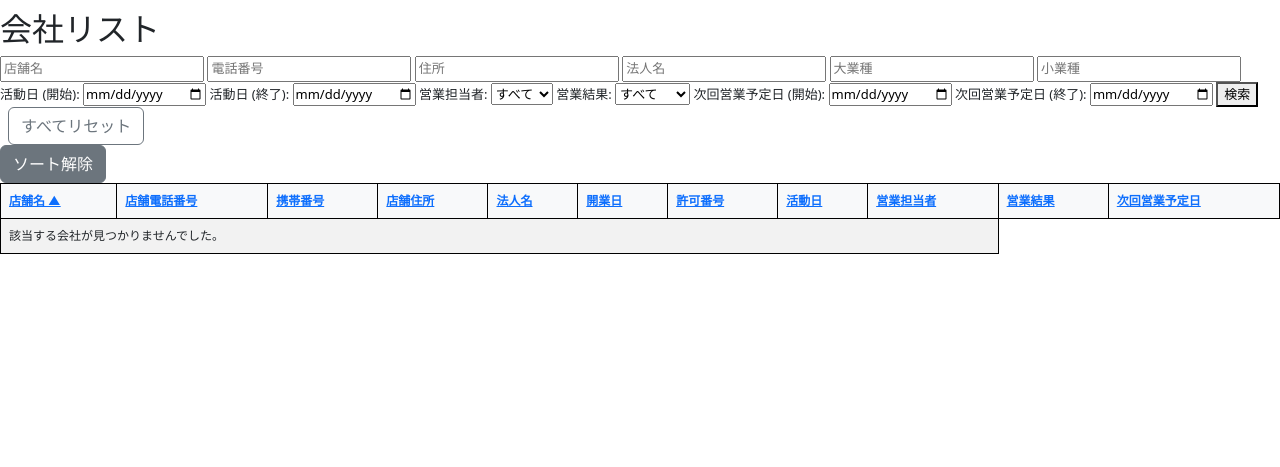
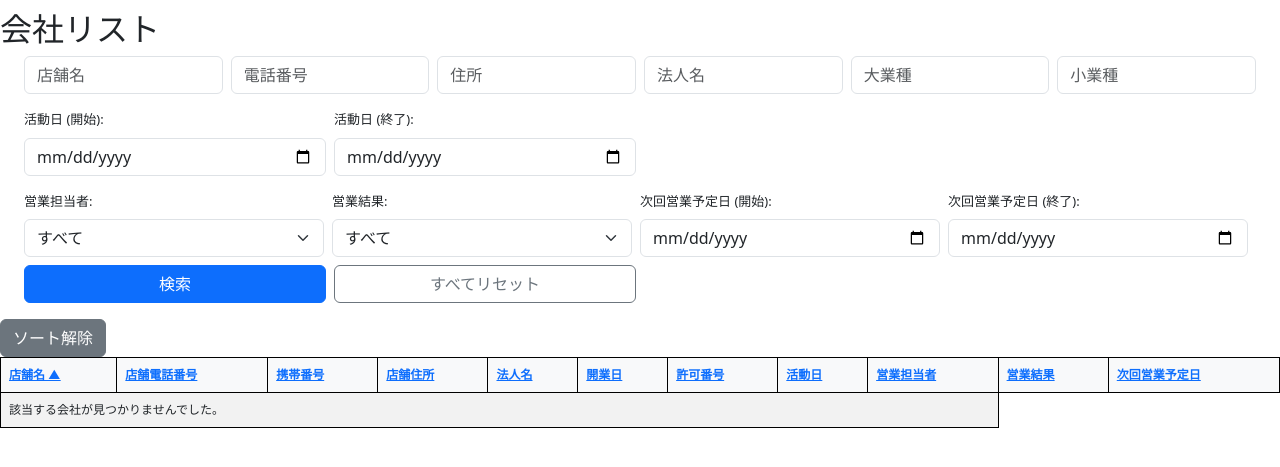
Before and after one commit to Jitian426/saleslist, a Django app: page / in a window 1280 px wide. Shown: the top 467 px of the page. Run offline with Django 5.2, Linux system fonts and the light colour scheme; data that the repository does not hold is empty.

Commit message:
style: 検索フォームの変更

```diff
--- a/saleslist/templates/company_list.html
+++ b/saleslist/templates/company_list.html
@@ -43,23 +43,42 @@
 
     <h2>会社リスト</h2>
 
-<!-- 🔹 検索フォーム -->
-<form method="GET" action="{% url 'saleslist:company_list' %}">
-    <input type="text" name="query" placeholder="店舗名" value="{{ query }}">
-    <input type="text" name="phone" placeholder="電話番号" value="{{ phone }}">
-    <input type="text" name="address" placeholder="住所" value="{{ address }}">
-    <input type="text" name="corporation_name" placeholder="法人名" value="{{ corporation_name }}">
-    <input type="text" name="industry" placeholder="大業種" value="{{ industry }}">
-    <input type="text" name="sub_industry" placeholder="小業種" value="{{ sub_industry }}">
+    <div class="container-fluid px-4">
+        <form method="GET" action="{% url 'saleslist:company_list' %}" class="mb-3">
+          <div class="row g-2">
+            <div class="col-md-2">
+              <input type="text" name="query" class="form-control" placeholder="店舗名" value="{{ query }}">
+            </div>
+            <div class="col-md-2">
+              <input type="text" name="phone" class="form-control" placeholder="電話番号" value="{{ phone }}">
+            </div>
+            <div class="col-md-2">
+              <input type="text" name="address" class="form-control" placeholder="住所" value="{{ address }}">
+            </div>
+            <div class="col-md-2">
+              <input type="text" name="corporation_name" class="form-control" placeholder="法人名" value="{{ corporation_name }}">
+            </div>
+            <div class="col-md-2">
+              <input type="text" name="industry" class="form-control" placeholder="大業種" value="{{ industry }}">
+            </div>
+            <div class="col-md-2">
+              <input type="text" name="sub_industry" class="form-control" placeholder="小業種" value="{{ sub_industry }}">
+            </div>
+          </div>
 
-    <label>活動日 (開始):</label>
-    <input type="date" name="start_date" value="{{ start_date }}">
-
-    <label>活動日 (終了):</label>
-    <input type="date" name="end_date" value="{{ end_date }}">
-
-    <label>営業担当者:</label>
-    <select name="sales_person">
+          <div class="row mt-2 g-2">
+            <div class="col-md-3">
+              <label class="form-label">活動日 (開始):</label>
+              <input type="date" name="start_date" class="form-control" value="{{ start_date }}">
+            </div>
+            <div class="col-md-3">
+              <label class="form-label">活動日 (終了):</label>
+              <input type="date" name="end_date" class="form-control" value="{{ end_date }}">
+            </div>
+            <div class="row mt-2 g-2">
+              <div class="col-md-3">
+                <label class="form-label">営業担当者:</label>
+                <select name="sales_person" class="form-select">
                   <option value="">すべて</option>
                   {% for activity in sales_persons %}
                     <option value="{{ activity.sales_person }}" {% if sales_person == activity.sales_person %}selected{% endif %}>
@@ -67,26 +86,37 @@
                     </option>
                   {% endfor %}
                 </select>
+              </div>
 
-    <label>営業結果:</label>
-    <select name="result">
+              <div class="col-md-3">
+                <label class="form-label">営業結果:</label>
+                <select name="result" class="form-select">
                   <option value="">すべて</option>
                   {% for res in results %}
                     <option value="{{ res }}" {% if result == res %}selected{% endif %}>{{ res }}</option>
                   {% endfor %}
                 </select>
+              </div>
+            <div class="col-md-3">
+              <label class="form-label">次回営業予定日 (開始):</label>
+              <input type="date" name="next_action_start" class="form-control" value="{{ next_action_start }}">
+            </div>
+            <div class="col-md-3">
+              <label class="form-label">次回営業予定日 (終了):</label>
+              <input type="date" name="next_action_end" class="form-control" value="{{ next_action_end }}">
+            </div>
+          </div>
 
-    <label>次回営業予定日 (開始):</label>
-    <input type="date" name="next_action_start" value="{{ next_action_start }}">
+          <div class="col-md-3 d-flex align-items-end">
+            <button type="submit" class="btn btn-primary w-100">検索</button>
+          </div>
 
-    <label>次回営業予定日 (終了):</label>
-    <input type="date" name="next_action_end" value="{{ next_action_end }}">
-
-    <button type="submit">検索</button>
-
-    <!-- 🔽 すべてリセットボタン -->
-    <a href="{% url 'saleslist:company_list' %}" class="btn btn-outline-secondary ms-2">すべてリセット</a>
+          <div class="col-md-3 d-flex align-items-end">
+            <a href="{% url 'saleslist:company_list' %}" class="btn btn-outline-secondary w-100">すべてリセット</a>
+          </div>
+        </div>
       </form>
+    </div>
 
 
 <button type="button" class="btn btn-secondary" onclick="window.location.href='?sort=id&order=asc'">
```
Lines whose indentation alone changed are shown as unchanged.
